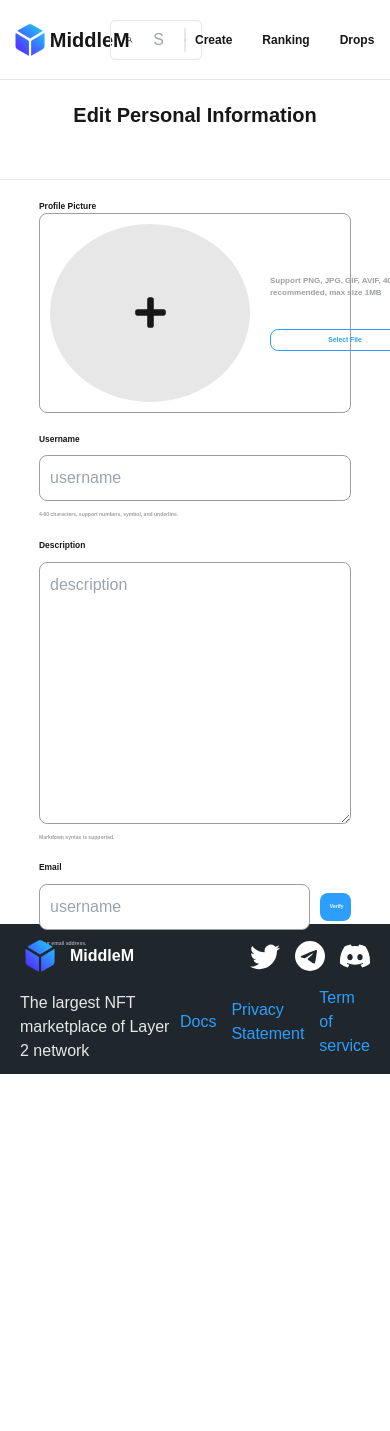
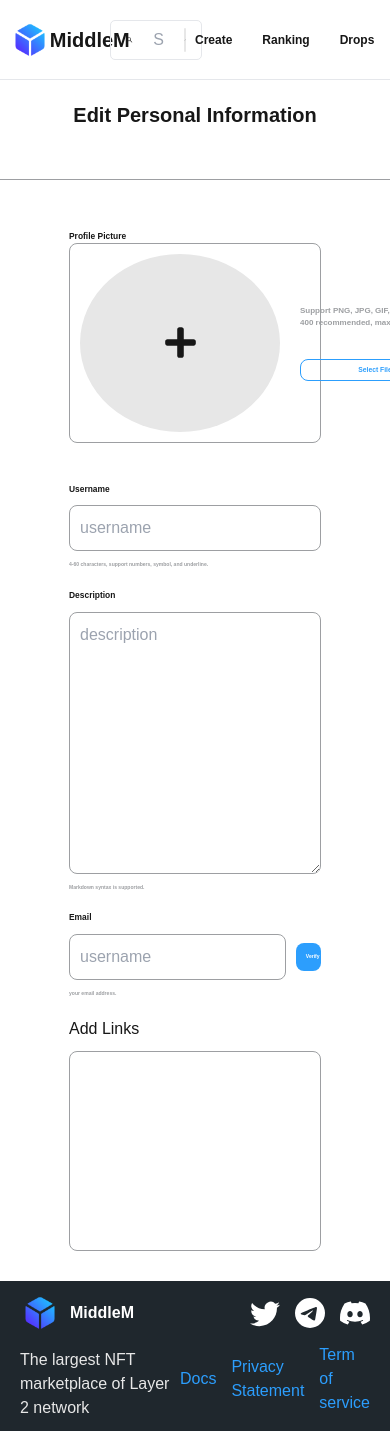
Before and after one commit to raazymuhd1/nft-marketplace, a Next.js app: page /account/edit in a window 390 px wide. Shown: the top 1431 px of the page. Before the commit the page ends 1074 px from the top, so only its background shows below. Built offline with nearby package versions, Linux system fonts and the light colour scheme; what wagmi would draw is missing.

Commit message:
fixed an overflow issues on user account edit page

```diff
--- a/src/app/account/edit/page.tsx
+++ b/src/app/account/edit/page.tsx
@@ -3,7 +3,7 @@ import { EditAccount } from "@/components"
 
 const AccountEditPage = () => {
   return (
-    <section className="h-screen w-full">
+    <section className="h-full w-full">
         <EditAccount />
     </section>
   )
--- a/src/components/account/AccountDetails.tsx
+++ b/src/components/account/AccountDetails.tsx
@@ -3,7 +3,7 @@ import { CustomButton } from "@/components"
 
 const AccountDetails = () => {
   return (
-    <div className="flex h-[40%] flex-col w-full gap-[20px] mt-[20px]">
+    <div className="flex h-[60%] flex-col w-full gap-[20px] mt-[20px]">
         <div className="flex flex-col gap-[10px]">
             <h3 className="text-[1vmax] font-bold"> Username </h3>
             <input type="text" name="" id="" placeholder='username' className="p-[10px] border-[1px] border-secondaryAlt outline-none radius" />
--- a/src/components/account/AccountImages.tsx
+++ b/src/components/account/AccountImages.tsx
@@ -22,7 +22,7 @@ const AccountImages = () => {
     <div
        tabIndex={0}
        id="drop_zone"
-        className="mt-[20px] h-[20%]">
+        className="mt-[20px] h-[30%]">
             <h3 className="font-bold text-[1vmax]"> Profile Picture </h3>
                 {/* file selection */}
                 <aside className="border-[1px] border-secondaryAlt p-[10px] radius flex-row-center gap-[20px] justify-between h-[200px]">
--- /dev/null
+++ b/src/components/account/AccountLinks.tsx
@@ -0,0 +1,14 @@
+import React from 'react'
+
+const AccountLinks = () => {
+  return (
+    <div className="flex flex-col gap-[10px]">
+        <h3> Add Links </h3>
+        <div className='min-h-[200px] border-[1px] border-secondaryAlt radius p-[20px]'>
+
+        </div>
+    </div>
+  )
+}
+
+export default AccountLinks
--- a/src/components/account/EditAccount.tsx
+++ b/src/components/account/EditAccount.tsx
@@ -2,17 +2,19 @@
 import React from 'react'
 import AccountImages from './AccountImages'
 import AccountDetails from './AccountDetails'
+import AccountLinks from './AccountLinks'
 
 const EditAccount = () => {
   return (
-    <div className="w-full h-screen">
-        <div className='border-b-[1px] h-[100px] sticky top-0 p-[20px] w-full'>
+    <div className="w-full">
+        <div className='border-b-[1px] border-secondaryAlt h-[100px] sticky top-0 p-[20px] w-full'>
             <h2 className="font-bold text-[20px] md:text-[30px] lg:text-[35px] text-center w-full"> Edit Personal Information </h2>
         </div>
 
-        <div className="w-[80%] md:text-[60%] lg:w-[40%] mx-auto">
+        <div className="w-[80%] flex flex-col gap-[20px] p-[30px] h-full md:text-[60%] lg:w-[40%] mx-auto">
             <AccountImages />
             <AccountDetails />
+            <AccountLinks />
         </div>
     </div>
   )
--- a/src/components/colDetails/Detail.tsx
+++ b/src/components/colDetails/Detail.tsx
@@ -17,7 +17,7 @@ const Detail = () => {
         // }, [tabs])
 
   return (
-    <section className="w-full h-full p-[20px]">
+    <section className="w-full p-[20px]">
         {/* top */}
         <aside className='w-full flex justify-between items-start mt-[20px]'>
             {/* left side (needs to refactor later on) */}
--- a/src/components/footer/Footer.tsx
+++ b/src/components/footer/Footer.tsx
@@ -5,7 +5,8 @@ import { blockchain } from "@/assets"
 
 const Footer = () => {
   return (
-    <footer className="h-[150px] w-full bg-mainAlt p-[20px] flex-row-center justify-between">
+    <footer className="h-[150px] w-full bg-mainAlt p-[20px] flex-row-center justify-between
+    ">
       <aside className="flex flex-col gap-[15px]">
         <div className="flex-row-center gap-[10px]">
             <Image src={blockchain} alt="" className="w-[40px] h-[40px]" />
```
